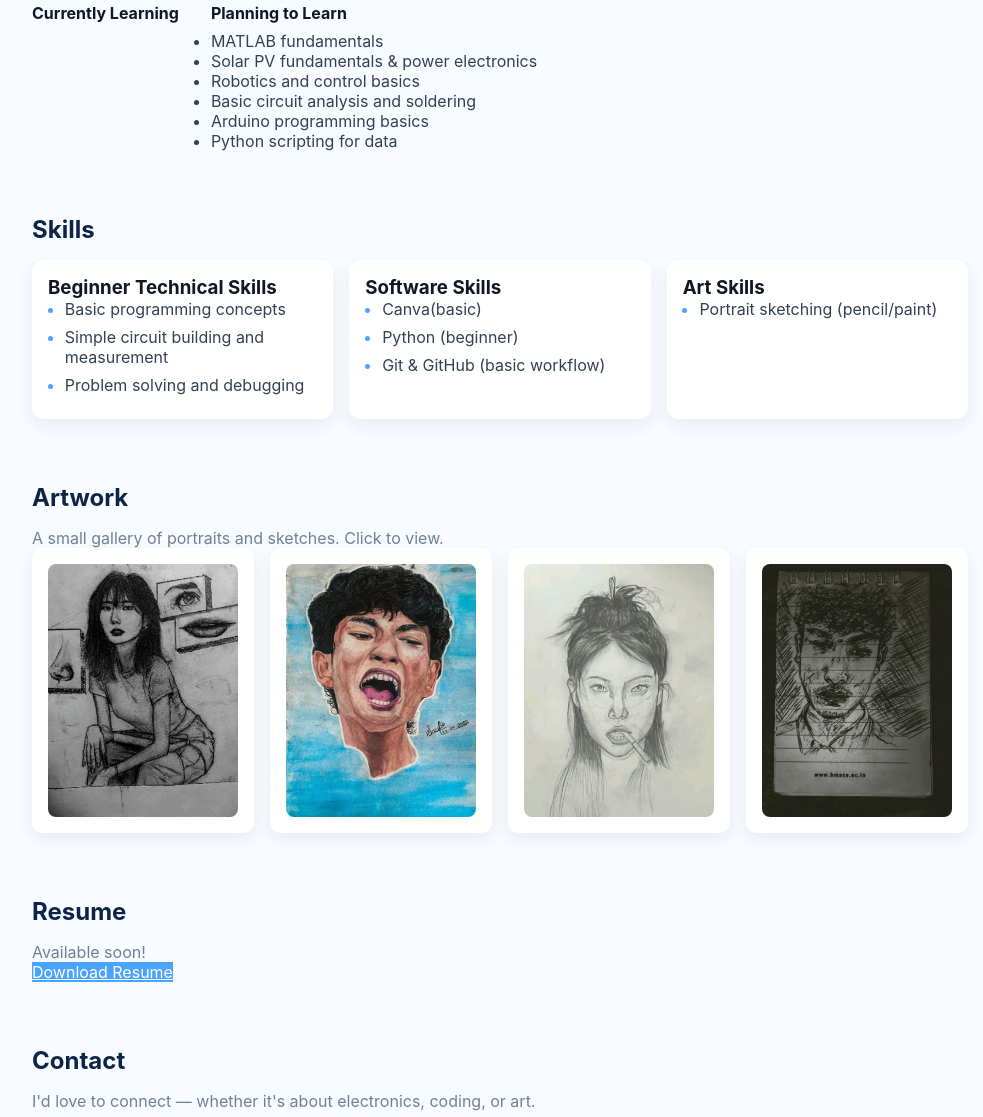
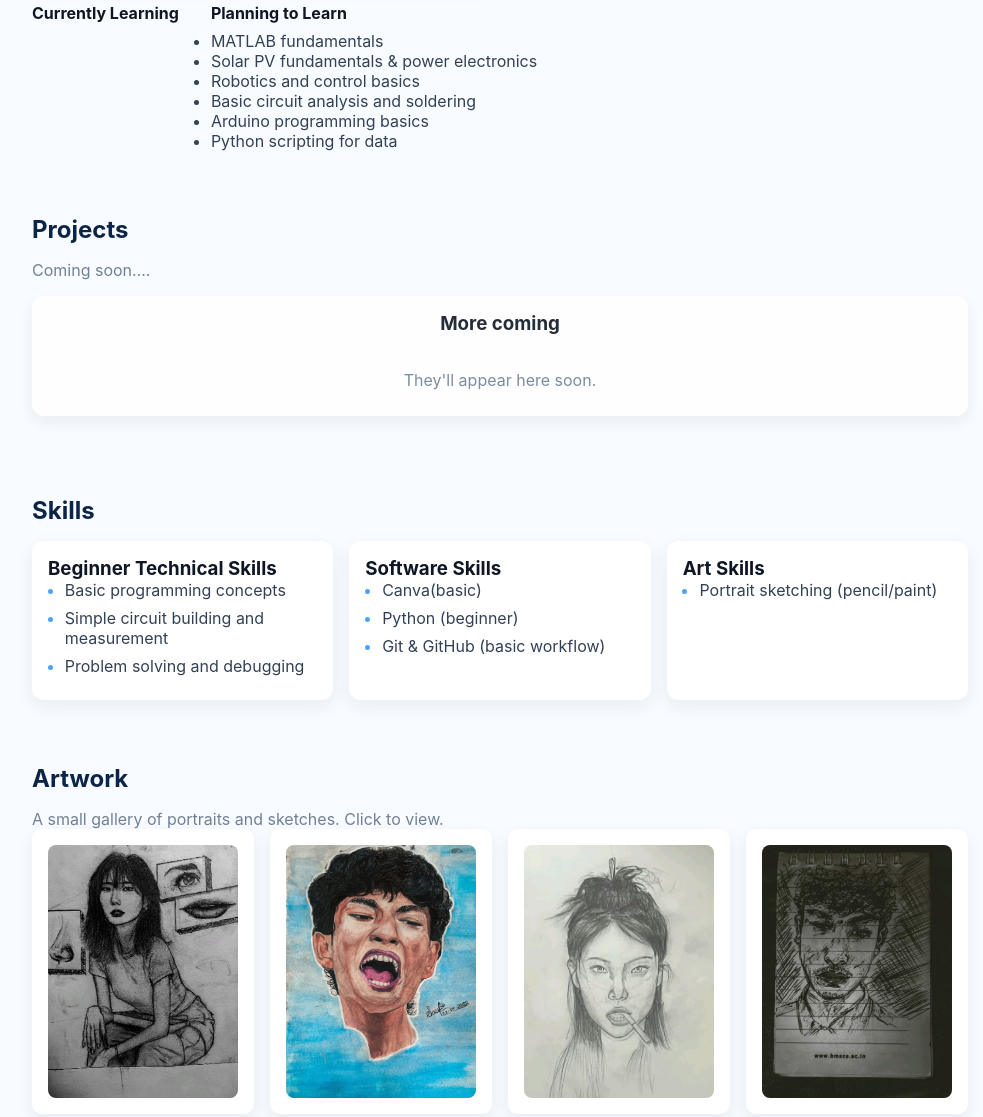
Before and after one commit to SusSpider/susspider.github.io, a plain HTML site: page index.html in a window 1280 px wide. Shown: the part 1347-2464 px from the top of the page, without its empty margins (140-1123 px from the left). Drawn offline with Linux system fonts and the light colour scheme.

Commit message:
Add projects section with placeholder content and styling

```diff
--- a/index.html
+++ b/index.html
@@ -18,6 +18,7 @@
                     <a href="#home">Home</a>
                     <a href="#about">About</a>
                     <a href="#interests">Interests</a>
+                    <a href="#projects">Projects</a>
                     <a href="#skills">Skills</a>
                     <a href="#artwork">Artwork</a>
                     <a href="#resume">Resume</a>
@@ -122,8 +123,22 @@
                 </div>
             </section>
 
-            <!-- Skills -->
-            <section id="skills" class="skills container">
+            <!-- Projects -->
+            <section id="projects" class="projects container">
+                <h2>Projects</h2>
+                <p class="muted">Coming soon....</p>
+                <div class="projects-grid">
+
+
+                    <article class="project-card empty">
+                        <h3>More coming</h3>
+                        <p class="muted">They'll appear here soon.</p>
+                    </article>
+                </div>
+            </section>
+
+             <!-- Skills -->
+             <section id="skills" class="skills container">
                 <h2>Skills</h2>
                 <div class="skills-columns">
                     <div class="skills-block">
--- a/page.css
+++ b/page.css
@@ -148,6 +148,15 @@ section h2{font-size:1.5rem;margin-bottom:1rem;color:#0b2447}
 .learning-plans h4{margin-bottom:.5rem}
 .learning-plans ul{color:#334155}
 
+/* Projects */
+.projects-grid{display:grid;grid-template-columns:repeat(auto-fit,minmax(240px,1fr));gap:1rem;margin:1rem 0}
+.project-card{background:var(--card);padding:1rem;border-radius:var(--radius);box-shadow:0 6px 18px var(--shadow);min-height:120px;display:flex;flex-direction:column;justify-content:space-between}
+.project-card h3{margin-bottom:.5rem}
+.project-card p.muted{color:var(--muted);margin-bottom:.6rem}
+.project-card a{color:var(--accent);text-decoration:none;border-bottom:1px dashed transparent;transition:all .15s}
+.project-card a:hover{border-bottom-color:var(--accent-2)}
+.project-card.empty{opacity:0.9;text-align:center}
+
 /* Skills */
 .skills-columns{display:grid;grid-template-columns:repeat(auto-fit,minmax(220px,1fr));gap:1rem}
 .skills-block{background:var(--card);padding:1rem;border-radius:var(--radius);box-shadow:0 6px 18px var(--shadow)}
```
